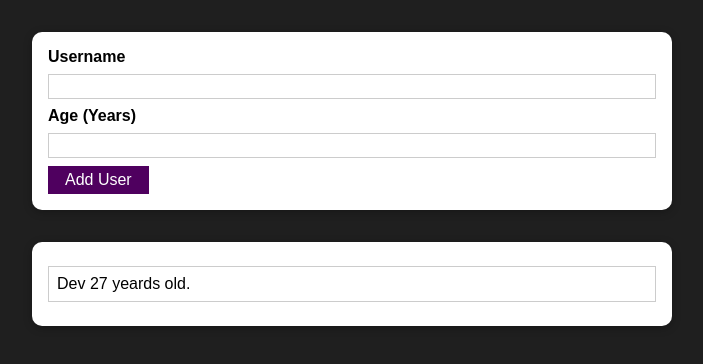
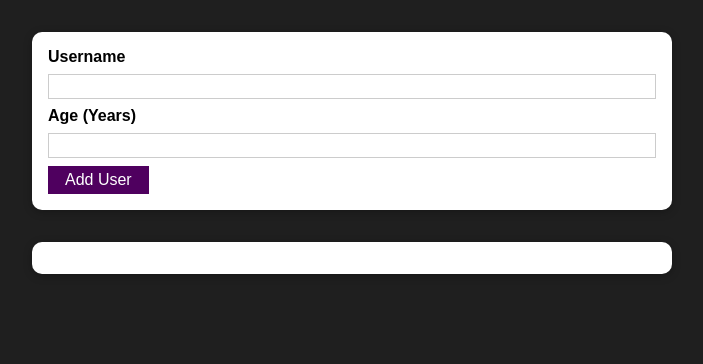
Before and after one commit to devcodemekothari/Maximillian-React-Course-Section8-Onwards, a React (Create React App) app: page / in a window 1280 px wide. Shown: the top 364 px of the page, without its empty margins (288-991 px from the left). Built offline with nearby package versions, Linux system fonts and the light colour scheme.

Commit message:
Managing a list of users using state

```diff
--- a/src/App.js
+++ b/src/App.js
@@ -1,21 +1,24 @@
-import React from 'react';
-import AddUser from './components/Users/AddUser';
-import UsersList from './components/Users/UsersList';
+import React, { useState } from "react";
+import AddUser from "./components/Users/AddUser";
+import UsersList from "./components/Users/UsersList";
 
-function App() {
-  const users = [
-    {
-      name:'Dev',
-      age: '27'
-    }
-  ];
+const App = () => {
+  const [usersList, setUsersList] = useState([]);
+
+  const addUserHandler = (user) => {
+    setUsersList((prevUsersList) => {
+      const updatedUsersList = [...prevUsersList];
+      updatedUsersList.unshift({ name: user.name, age: user.age, id: user.id });
+      return updatedUsersList;
+    });
+  };
 
   return (
     <div>
-      <AddUser></AddUser>
-      <UsersList users={users}></UsersList>
+      <AddUser onAddUser={addUserHandler}></AddUser>
+      <UsersList users={usersList}></UsersList>
     </div>
   );
-}
+};
 
 export default App;
--- a/src/components/Users/AddUser.js
+++ b/src/components/Users/AddUser.js
@@ -4,20 +4,19 @@
 
 import classes from "./AddUser.module.css";
 
-const AddUser = () => {
+const AddUser = (props) => {
   const [enteredUsername, setEnteredUsername] = useState("");
   const [enteredAge, setEnteredAge] = useState("");
 
   const addUserHandler = (event) => {
     event.preventDefault();
 
-    if(enteredUsername.trim().length ===0 || enteredAge.trim().length === 0){
-        return;
+    if (enteredUsername.trim().length === 0 || enteredAge.trim().length === 0) {
+      return;
     }
 
-    if(+enteredAge < 1)
-    {
-        return;
+    if (+enteredAge < 1) {
+      return;
     }
 
     console.log(
@@ -26,6 +25,11 @@
         " and Age: " +
         enteredAge
     );
+    props.onAddUser({
+      name: enteredUsername,
+      age: enteredAge,
+      id: Math.random().toString(),
+    });
 
     setEnteredAge("");
     setEnteredUsername("");
--- a/src/components/Users/UsersList.js
+++ b/src/components/Users/UsersList.js
@@ -8,8 +8,8 @@
     <Card className={classes.users}>
       <ul>
         {props.users.map((user) => (
-          <li>
-            {user.name} {user.age} yeards old.
+          <li key={user.id}>
+            {user.name} {user.age} Years old.
           </li>
         ))}
       </ul>
```
